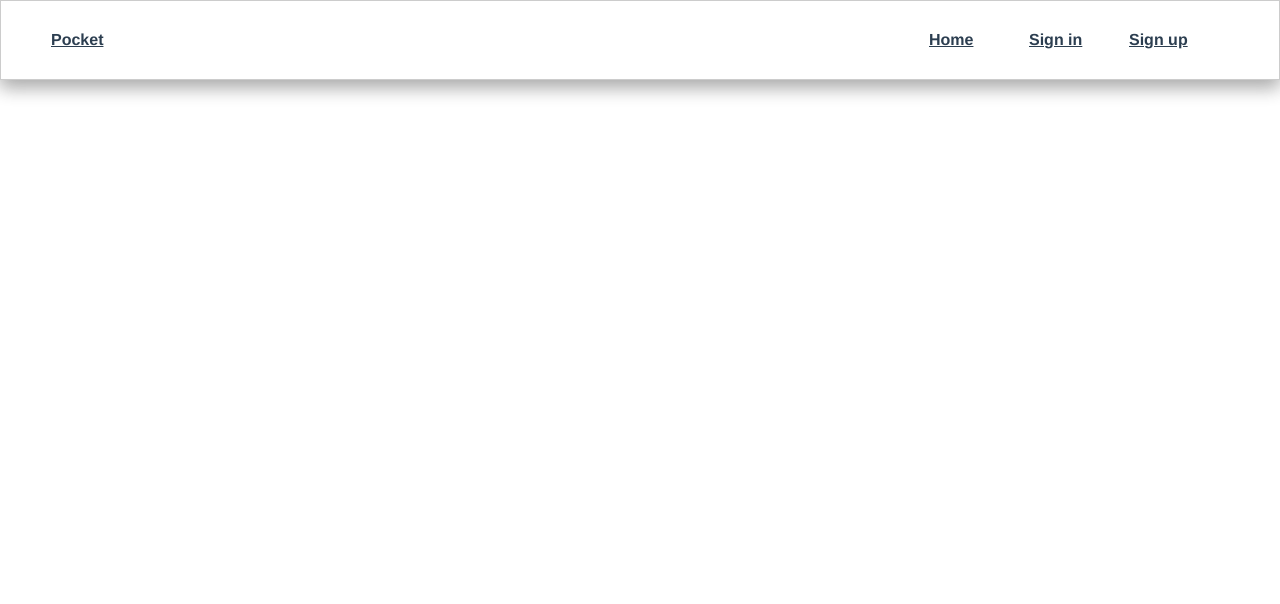
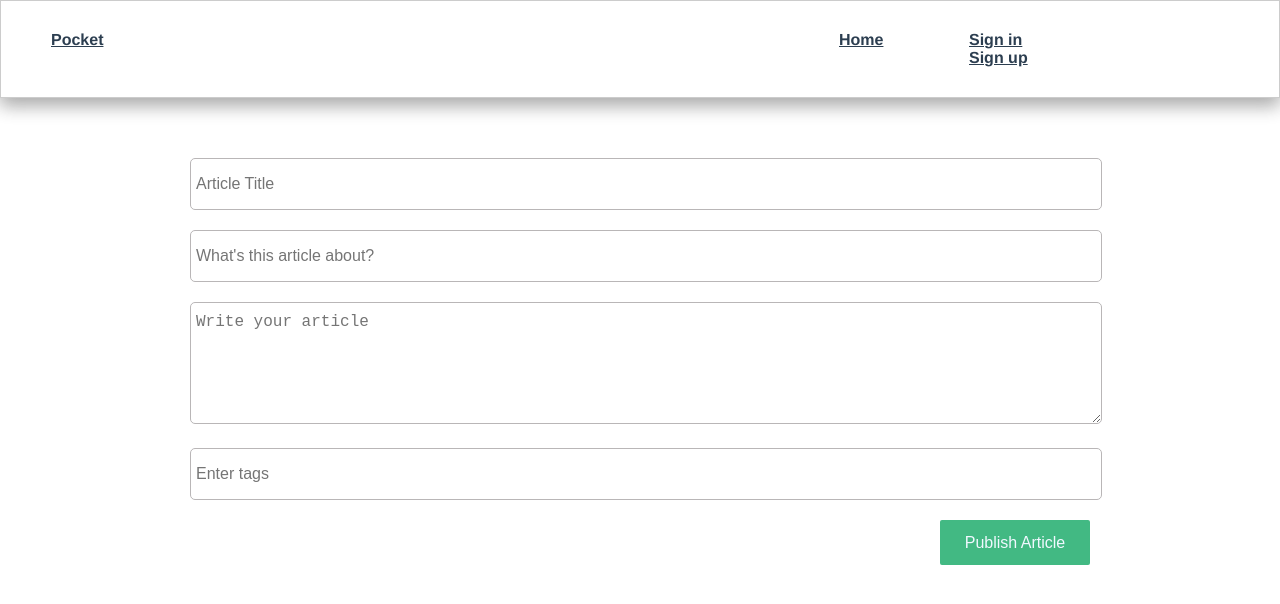
Before and after one commit to sachin-me/pocket, a Vue app: page /editor in a window 1280 px wide. Shown: the top 604 px of the page. Built offline with nearby package versions, Linux system fonts and the light colour scheme; no server answers.

Commit message:
added sign in and sign up using jwt token and changed header a/c to logged in user

```diff
--- a/src/App.vue
+++ b/src/App.vue
@@ -8,17 +8,53 @@
         <div>
           <router-link to="/">Home</router-link>
         </div>
-        <div>
-          <router-link to="/login">Sign in</router-link>
+        <div v-if="jwt" class="loggedIn-user">
+          <div>
+            <router-link to="/editor">New Article</router-link>
+          </div>
+          <div>
+            <router-link to="/settings">Settings</router-link>
+          </div>
+          <div>
+            <router-link :to="{ name: 'user', params: {user: user.username} }">{{ user.username }}</router-link>
+          </div>
         </div>
-        <div>
-          <router-link to="/register">Sign up</router-link>
+        <div v-else>
+          <div>
+            <router-link to="/login">Sign in</router-link>
+          </div>
+          <div>
+            <router-link to="/register">Sign up</router-link>
+          </div>
         </div>
       </div>
     </div>
     <router-view />
   </div>
 </template>
+
+<script>
+export default {
+  name: 'user',
+  data() {
+    return {
+      jwt: '',
+      user: ''
+    }
+  },
+  mounted() {
+    this.jwt = JSON.parse(localStorage.getItem('jwt'));
+    fetch('https://conduit.productionready.io/api/user', {
+      method: "GET",
+      headers: {
+        'Content-Type': "application/json",
+        'Authorization': `Token ${this.jwt}`
+      }
+    }).then(res => res.json())
+    .then(data => this.user = data.user)
+  }
+}
+</script>
 
 <style>
 body {
@@ -48,6 +84,11 @@ body {
 }
 .nav-links {
   display: grid;
+  grid-template-columns: repeat(3, 130px);
+}
+
+.loggedIn-user {
+  display: grid;
   grid-template-columns: repeat(3, 100px);
 }
 
--- a/src/components/Article.vue
+++ b/src/components/Article.vue
@@ -173,7 +173,5 @@ export default {
   .global-feed a{
     color: #42b983;
   }
-  .uniqTags {
 
-  }
 </style>
--- a/src/components/Signin.vue
+++ b/src/components/Signin.vue
@@ -4,7 +4,7 @@
     <router-link to="/register" class="register">
       <p>Need an account?</p>
     </router-link>
-    <form action="/login" method="POST" class="form">
+    <form action="/login" method="POST" class="form" @submit.prevent="signIn">
       <label for="email">
         <input type="email" name="email" id="email" placeholder="Enter your email here">
       </label>
@@ -12,7 +12,7 @@
         <input type="password" name="password" id="password" placeholder="Enter your password here">
       </label>
       <div class="btn-wrapper">
-        <button>Sign in</button>
+        <input type="submit" value="Sign in">
       </div>
     </form>
   </div>
@@ -20,7 +20,44 @@
 
 <script>
 export default {
-  name: "signin"
+  name: "signin",
+  data() {
+    return {
+      email: "",
+      password: "",
+      userData: null,
+      jwt: ''
+    }
+  },
+  mounted() {
+    this.jwt = JSON.parse(localStorage.getItem('jwt'));
+    if (this.jwt) {
+      this.$router.push({path: '/'});
+    }
+  },
+  methods: {
+    signIn() {
+      fetch('https://conduit.productionready.io/api/users/login', {
+        method: "POST",
+        headers: {
+          'Content-Type': "application/json"
+        },
+        body: JSON.stringify({
+          user: {
+            email: this.email,
+            password: this.password
+          }
+        })
+      }).then(res => res.json())
+      .then(data => {
+        if ( data.user ) {
+          this.userData = data.user;
+          localStorage.setItem('jwt', JSON.stringify(data.user.token));
+          this.$router.push({path: '/'});
+        }
+      })
+    }
+  }
 }
 </script>
 
--- a/src/components/Signup.vue
+++ b/src/components/Signup.vue
@@ -4,26 +4,61 @@
     <router-link to="/login" class="register">
       <p>Have an account?</p>
     </router-link>
-    <form action="/register" method="POST" class="form">
+    <form action="/register" method="POST" @submit.prevent="signUp" class="form">
       <label for="userName">
-        <input type="text" placeholder="Enter your user name here" name="userName" id="userName">
+        <input type="text" v-model="username"placeholder="Enter your user name here" name="username" id="userName">
       </label>
       <label for="email">
-        <input type="email" name="email" id="email" placeholder="Enter your email here">
+        <input type="email" v-model="email" name="email" id="email" placeholder="Enter your email here">
       </label>
       <label for="password">
-        <input type="password" name="password" id="password" placeholder="Enter your password here">
+        <input type="password" v-model="password" name="password" id="password" placeholder="Enter your password here">
       </label>
       <div class="btn-wrapper">
-        <button>Sign up</button>
+        <input type="submit" value="Sign up">
       </div>
     </form>
   </div>
 </template>
 
 <script>
+import Vue from 'vue';
+import Router from 'vue-router';
+Vue.use(Router);
 export default {
-  name: "signup"
+  name: "signup",
+  data(){
+    return{
+      username :"",
+      email:"",
+      password:"",
+      userData: null
+    }
+  },
+  methods: {
+    signUp(){
+      fetch('https://conduit.productionready.io/api/users', {
+        method: "POST",
+        headers: {
+          'Content-Type': 'application/json'
+        },
+        body: JSON.stringify({
+          user: {
+            username:this.username,
+            email:this.email,
+            password:this.password
+          }
+        })
+      }).then(res => res.json()).then(data => {
+        if ( data.user ) {
+          this.userData = data.user;
+          localStorage.setItem('jwt', JSON.stringify(data.user.token));
+          localStorage.setItem('user', JSON.stringify(data.user));
+          this.$router.push({path: '/'})
+        }
+      })
+    }
+  }
 }
 </script>
 
@@ -66,7 +101,7 @@ export default {
   .btn-wrapper {
     text-align: end;
   }
-  .btn-wrapper button {
+  .btn-wrapper input[type="submit"] {
     background: #42b983;
     border: none;
     height: 45px;
@@ -76,7 +111,7 @@ export default {
     font-size: 16px;
     cursor: pointer;
   }
-  .btn-wrapper button:hover {
+  .btn-wrapper input[type="submit"]:hover {
     box-shadow: 0 8px 16px 0 rgba(0, 0, 0, 0.2), 0 6px 20px 0 rgba(0, 0, 0, 0.19);
   }
 </style>
--- /dev/null
+++ b/src/components/createArticle.vue
@@ -0,0 +1,75 @@
+<template>
+  <div class="newArticle-wrapper">
+    <form action="" method="POST" class="article-form">
+      <label for="title">
+        <input type="text" placeholder="Article Title" name="title" id="title" />
+      </label>
+      <label for="body">
+        <input type="text" placeholder="What's this article about?" name="body" id="body" />
+      </label>
+      <label for="description">
+        <textarea name="description" id="description" placeholder="Write your article"></textarea>
+      </label>
+      <label for="tags">
+        <input type="text" name="tags" id="tags" placeholder="Enter tags" />
+      </label>
+      <div class="pubArticle">
+        <input type="submit" value="Publish Article" id="submit" />
+      </div>
+    </form>
+  </div>
+</template>
+
+<script>
+export default {
+  name: "createArticle"
+}
+</script>
+
+<style scoped>
+  .newArticle-wrapper {
+    max-width: 900px;
+    width: 100%;
+    margin: 0 auto;
+    padding: 50px;
+  }
+  .article-form {
+    width: 100%;
+  }
+  input#title, input#body, input#tags, textarea#description {
+    margin: 10px 0;
+    width: 100%;
+    height: 40px;
+    outline: none;
+    font-size: 16px;
+    border: 1px solid #b9b6b7;
+    border-radius: 5px;
+    padding: 5px;
+    color: #55595c;
+  }
+
+  input#title:focus, input#body:focus, input#tags:focus, textarea#description:focus {
+    border-color: #66afe9;
+  }
+  textarea#description {
+    height: 100px;
+    padding: 10px 5px;
+  }
+  .pubArticle {
+    float: right;
+    padding: 10px 0;
+  }
+  .pubArticle input#submit {
+     background: #42b983;
+    border: none;
+    height: 45px;
+    width: 150px;
+    border-radius: 2px;
+    color: aliceblue;
+    font-size: 16px;
+    cursor: pointer;
+  }
+  .pubArticle input#submit:hover {
+    box-shadow: 0 8px 16px 0 rgba(0, 0, 0, 0.2), 0 6px 20px 0 rgba(0, 0, 0, 0.19);
+  }
+</style>
--- a/src/router.js
+++ b/src/router.js
@@ -6,6 +6,7 @@ import Profile from "./components/Profile.vue";
 import Signup from "./components/Signup.vue";
 import Signin from "./components/Signin.vue";
 import Tags from "./components/Tags.vue";
+import createArticle from "./components/createArticle.vue";
 
 Vue.use(Router);
 
@@ -27,7 +28,7 @@ export default new Router({
     {
       path: "/@:username",
       name: "profile",
-      component: Profile,
+      component: Profile
     },
     {
       path: "/register",
@@ -44,6 +45,12 @@ export default new Router({
       name: "tags",
       component: Tags,
       props: true
+    },
+    {
+      path: "/editor",
+      name: "createArticle",
+      component: createArticle,
+      props: true
     }
   ]
 });
```
